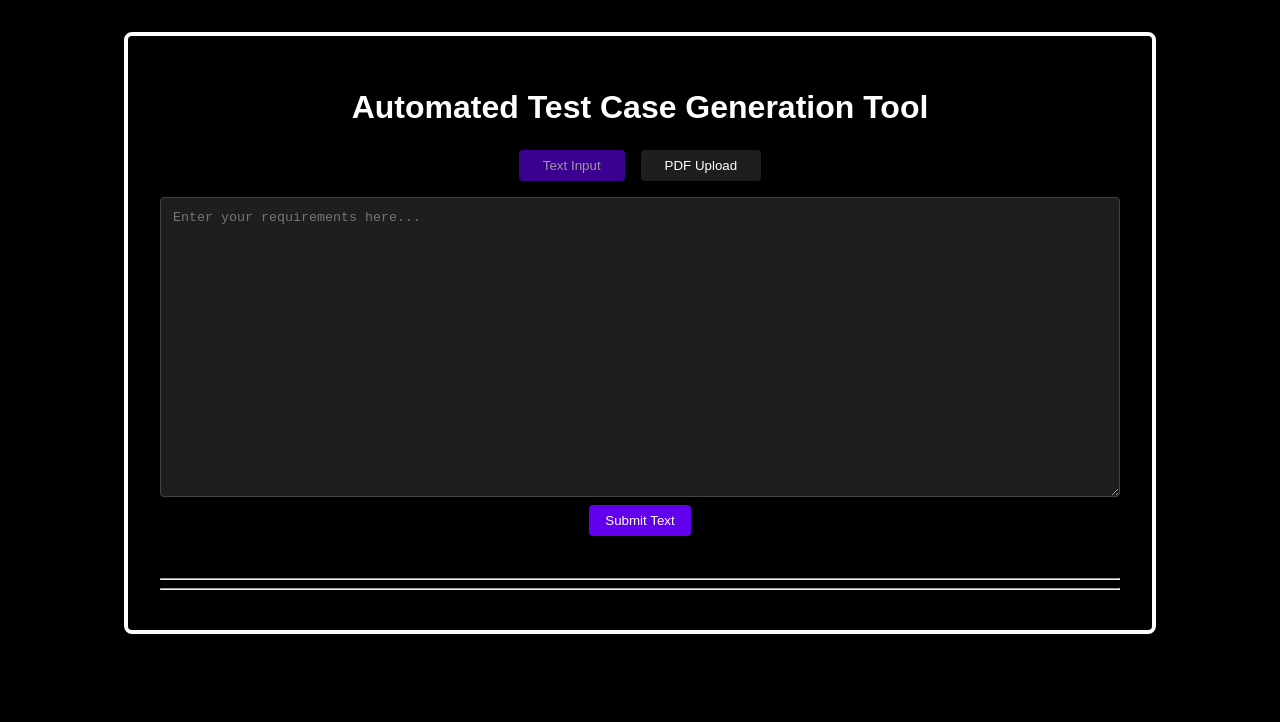
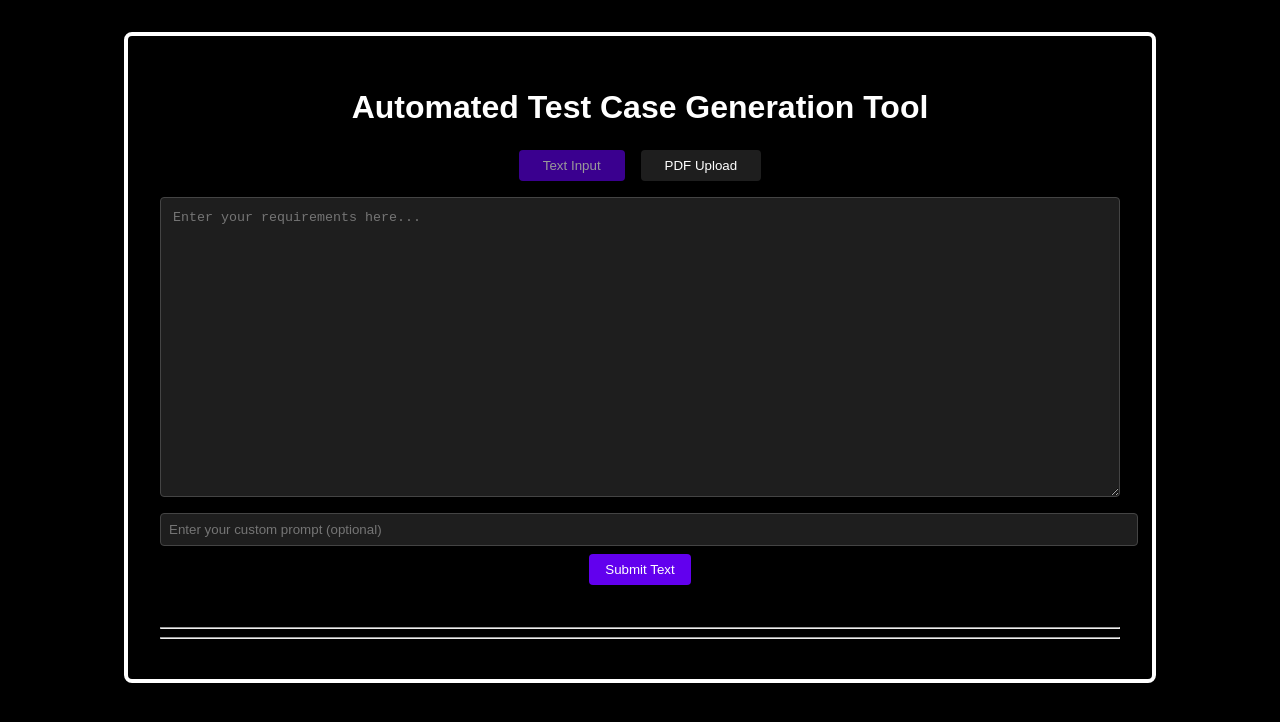
Before and after one commit to K-AMeus/reqFlowlyFE, a React (Vite) app: page / in a window 1280 px wide. Shown: the top 722 px of the page. Built offline with nearby package versions, Linux system fonts and the light colour scheme.

Commit message:
Add the user's own prompt textbox

```diff
--- a/src/components/UseCaseUploader.tsx
+++ b/src/components/UseCaseUploader.tsx
@@ -11,6 +11,7 @@ interface UseCaseResponse {
 
 const UseCaseUploader: React.FC = () => {
   const [description, setDescription] = useState("");
+  const [customPrompt, setCustomPrompt] = useState("");
   const [file, setFile] = useState<File | null>(null);
   const [domainObjects, setDomainObjects] = useState<string[]>([]);
   const [removedDomainObjects, setRemovedDomainObjects] = useState<string[]>(
@@ -44,7 +45,7 @@ const UseCaseUploader: React.FC = () => {
     try {
       const response = await axios.post<UseCaseResponse>(
         "https://spec2testbe-production.up.railway.app/api/usecase-service/v1/usecases/text",
-        { description }
+        { description, customPrompt }
       );
       setDomainObjects(response.data.domainObjects || []);
       setSuggestedDomainObjects(response.data.suggestedDomainObjects || []);
@@ -72,6 +73,9 @@ const UseCaseUploader: React.FC = () => {
     try {
       const formData = new FormData();
       formData.append("file", file);
+      if (customPrompt.trim()) {
+        formData.append("customPrompt", customPrompt);
+      }
 
       const response = await axios.post<UseCaseResponse>(
         "https://spec2testbe-production.up.railway.app/api/usecase-service/v1/usecases/upload",
@@ -173,6 +177,13 @@ const UseCaseUploader: React.FC = () => {
             onChange={(e) => setDescription(e.target.value)}
             placeholder="Enter your requirements here..."
           />
+          <input
+            type="text"
+            className={styles.customPromptInput}
+            value={customPrompt}
+            onChange={(e) => setCustomPrompt(e.target.value)}
+            placeholder="Enter your custom prompt (optional)"
+          />
           <button
             type="submit"
             disabled={loading}
@@ -190,6 +201,13 @@ const UseCaseUploader: React.FC = () => {
             accept="application/pdf"
             onChange={onFileChange}
             className={styles.fileInput}
+          />
+          <input
+            type="text"
+            className={styles.customPromptInput}
+            value={customPrompt}
+            onChange={(e) => setCustomPrompt(e.target.value)}
+            placeholder="Enter your custom prompt (optional)"
           />
           <button
             type="submit"
--- a/src/styles/UseCaseUploader.module.css
+++ b/src/styles/UseCaseUploader.module.css
@@ -222,3 +222,13 @@ body {
   background-color: #808080;
   text-decoration: none !important;
 }
+
+.customPromptInput {
+  width: 100%;
+  padding: 0.5rem;
+  margin-top: 0.5rem;
+  border-radius: 4px;
+  border: 1px solid #444;
+  background-color: #1e1e1e;
+  color: #fff;
+}
```
